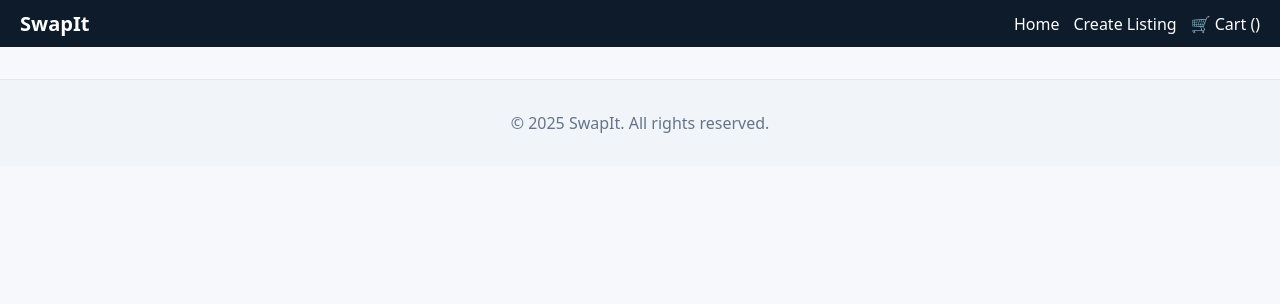
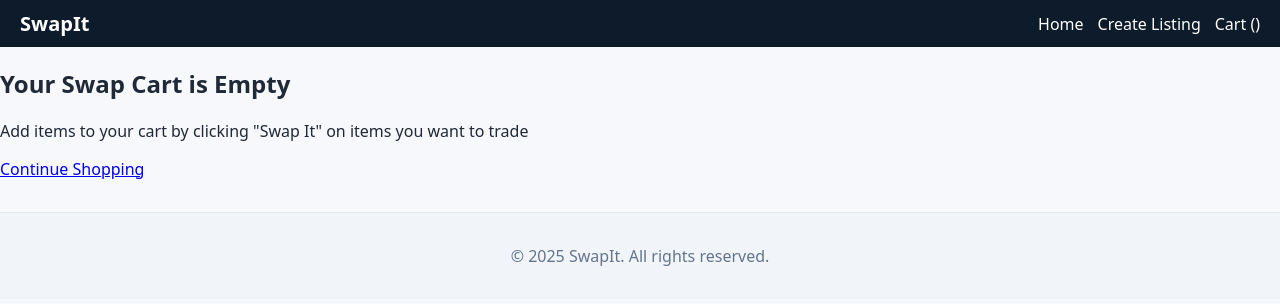
Before and after one commit to halalh4x0r/SwapIt, a React (Vite) app: page /checkout in a window 1280 px wide. Shown: the top 304 px of the page. Built offline with nearby package versions, Linux system fonts and the light colour scheme.

Commit message:
finalized the checkout and added a cart functionality

```diff
--- a/src/App.jsx
+++ b/src/App.jsx
@@ -1,3 +1,4 @@
+// src/App.js
 import React from "react";
 import { Routes, Route } from "react-router-dom";
 import Navbar from "./components/Navbar";
@@ -6,25 +7,28 @@ import ItemList from "./components/ItemList";
 import CreateListing from "./components/CreateListing";
 import ItemDetails from "./components/ItemDetails";
 import HomePage from "./pages/HomePage";
+import CheckoutPage from "./pages/CheckoutPage";
+import { CartProvider } from "./context/CartContext";
 import "./App.css";
 
 function App() {
   return (
+    <CartProvider>
       <div className="App">
         <Navbar />
         <main>
           <Routes>
-          {/* Fixed routes - use simple paths, not file paths */}
-          <Route path="/" element={<HomePage  />} />
+            <Route path="/" element={<HomePage />} />
             <Route path="/items" element={<ItemList />} />
             <Route path="/items/:id" element={<ItemDetails />} />
             <Route path="/create" element={<CreateListing />} />
+            <Route path="/checkout" element={<CheckoutPage />} />
           </Routes>
         </main>
         <Footer />
       </div>
+    </CartProvider>
   );
-
 }
 
 export default App;
--- a/src/components/ItemCard.jsx
+++ b/src/components/ItemCard.jsx
@@ -1,39 +1,45 @@
 // src/components/ItemCard.jsx
 import { Link } from "react-router-dom";
-import {useState} from "react";
+import { useCart } from "../context/CartContext"; // Make sure this import is correct
 import "../App.css";
 
-function ItemCard({ item, onDelete, onToggleCart, onSwap }) {
-  const [cartIds, setCartIds] = useState([]);
+function ItemCard({ item, onDelete }) {
+  const { addToCart, removeFromCart, cartItems } = useCart();
+
+  const isInCart = cartItems.some(cartItem => cartItem.id === item.id);
+
   // Handle Swap button
-  function handleSwapClick() {
-    if (onSwap) onSwap(item.id);
-  }
-  function handleToggleCart(id) {
-  if (cartIds.includes(id)) {
-    // remove if already in cart
-    setCartIds(cartIds.filter((i) => i !== id));
+// In your ItemCard.jsx, add debugging:
+function handleSwapClick() {
+  console.log('Swap button clicked for:', item.title);
+  console.log('Current cart items:', cartItems);
+  console.log('Is in cart:', isInCart);
+
+  if (isInCart) {
+    removeFromCart(item.id);
+    console.log('Removed from cart');
+    alert(`Removed ${item.title} from swap cart`);
   } else {
-    // add if not in cart
-    setCartIds([...cartIds, id]);
+    addToCart(item);
+    console.log('Added to cart');
+    alert(`Added ${item.title} to swap cart. Ready to swap!`);
   }
 }
 
   return (
     <div className="item-card">
-      {/* Item image */}
       <img src={item.image} alt={item.title} className="item-image" />
-
-      {/* Item details */}
       <h3>{item.title}</h3>
       <p><strong>Category:</strong> {item.category}</p>
       <p>{item.description}</p>
       <p className="item-price">Ksh {item.price}</p>
 
-      {/* Action buttons */}
       <div className="item-actions">
-        <button className="swap-btn" onClick={handleSwapClick}>
-          Swap It
+        <button
+          className={`swap-btn ${isInCart ? 'in-cart' : ''}`}
+          onClick={handleSwapClick}
+        >
+          {isInCart ? "Remove from Swap" : "Swap It"}
         </button>
 
         <Link to={`/items/${item.id}`} className="details-btn">
@@ -43,11 +49,6 @@ function ItemCard({ item, onDelete, onToggleCart, onSwap }) {
         <button className="delete-btn" onClick={() => onDelete(item.id)}>
           Delete
         </button>
-
-        {/* 🔑 Toggle Add/Remove Cart based on inCart flag */}
-        <button className="cart-btn" onClick={() => onToggleCart(item.id)}>
-          {item.inCart ? "Remove from Cart" : "Add to Cart"}
-        </button>
       </div>
     </div>
   );
--- a/src/components/Navbar.jsx
+++ b/src/components/Navbar.jsx
@@ -11,7 +11,7 @@ function Navbar({ cartCount, onSearch }) {
         <Link to="/">Home</Link>
         <Link to="/create">Create Listing</Link>
         {/*  Cart count now reflects items in cart */}
-        <Link to="/checkout">🛒 Cart ({cartCount})</Link>
+        <Link to="/checkout">Cart ({cartCount})</Link>
 
       </div>
     </nav>
--- /dev/null
+++ b/src/context/CartContext.jsx
@@ -0,0 +1,58 @@
+// src/context/CartContext.jsx
+import React, { createContext, useContext, useState } from 'react';
+
+const CartContext = createContext();
+
+export const useCart = () => {
+  const context = useContext(CartContext);
+  if (!context) {
+    throw new Error('useCart must be used within a CartProvider');
+  }
+  return context;
+};
+
+export const CartProvider = ({ children }) => {
+  const [cartItems, setCartItems] = useState([]);
+  const [cartCount, setCartCount] = useState(0);
+
+  const addToCart = (item) => {
+    setCartItems(prevItems => {
+      // Check if item already exists in cart
+      const existingItem = prevItems.find(cartItem => cartItem.id === item.id);
+      if (existingItem) {
+        return prevItems; // Item already in cart, don't add again
+      }
+      return [...prevItems, { ...item, quantity: 1 }];
+    });
+    setCartCount(prevCount => prevCount + 1);
+  };
+
+  const removeFromCart = (itemId) => {
+    setCartItems(prevItems => prevItems.filter(item => item.id !== itemId));
+    setCartCount(prevCount => Math.max(0, prevCount - 1));
+  };
+
+  const clearCart = () => {
+    setCartItems([]);
+    setCartCount(0);
+  };
+
+  const getTotalPrice = () => {
+    return cartItems.reduce((total, item) => total + (item.price * item.quantity), 0);
+  };
+
+  const value = {
+    cartItems,
+    cartCount,
+    addToCart,
+    removeFromCart,
+    clearCart,
+    getTotalPrice
+  };
+
+  return (
+    <CartContext.Provider value={value}>
+      {children}
+    </CartContext.Provider>
+  );
+};
--- /dev/null
+++ b/src/pages/CheckoutPage.jsx
@@ -0,0 +1,77 @@
+// src/pages/CheckoutPage.jsx
+import React from "react";
+import { Link } from "react-router-dom";
+import { useCart } from "../context/CartContext"; // Fixed import path
+import "../App.css";
+
+function CheckoutPage() {
+  const { cartItems, removeFromCart, clearCart, getTotalPrice, cartCount } = useCart();
+
+  const handleCheckout = () => {
+    alert("Swap request submitted! The other party will contact you soon.");
+    clearCart();
+  };
+
+  if (cartCount === 0) {
+    return (
+      <div className="checkout-page">
+        <div className="empty-cart">
+          <h2>Your Swap Cart is Empty</h2>
+          <p>Add items to your cart by clicking "Swap It" on items you want to trade</p>
+          <Link to="/" className="continue-shopping-btn">
+            Continue Shopping
+          </Link>
+        </div>
+      </div>
+    );
+  }
+
+  return (
+    <div className="checkout-page">
+      <h1>Swap Cart ({cartCount} items)</h1>
+
+      <div className="checkout-content">
+        <div className="cart-items">
+          {cartItems.map(item => (
+            <div key={item.id} className="cart-item">
+              <img src={item.image} alt={item.title} className="cart-item-image" />
+              <div className="cart-item-details">
+                <h3>{item.title}</h3>
+                <p className="cart-item-category">{item.category}</p>
+                <p className="cart-item-price">Ksh {item.price}</p>
+              </div>
+              <button
+                className="remove-item-btn"
+                onClick={() => removeFromCart(item.id)}
+              >
+                Remove
+              </button>
+            </div>
+          ))}
+        </div>
+
+        <div className="checkout-summary">
+          <h2>Swap Summary</h2>
+          <div className="summary-details">
+            <p>Total Items: {cartCount}</p>
+            <p>Total Value: Ksh {getTotalPrice()}</p>
+          </div>
+
+          <button className="checkout-btn" onClick={handleCheckout}>
+            Confirm Swap Request
+          </button>
+
+          <button className="clear-cart-btn" onClick={clearCart}>
+            Clear All Items
+          </button>
+
+          <Link to="/" className="continue-shopping-link">
+            ← Continue Shopping
+          </Link>
+        </div>
+      </div>
+    </div>
+  );
+}
+
+export default CheckoutPage;
```
Also changed, not shown: src/components/CheckoutPage.jsx (deleted, +0 -20 lines). Lines whose indentation alone changed are shown as unchanged.
